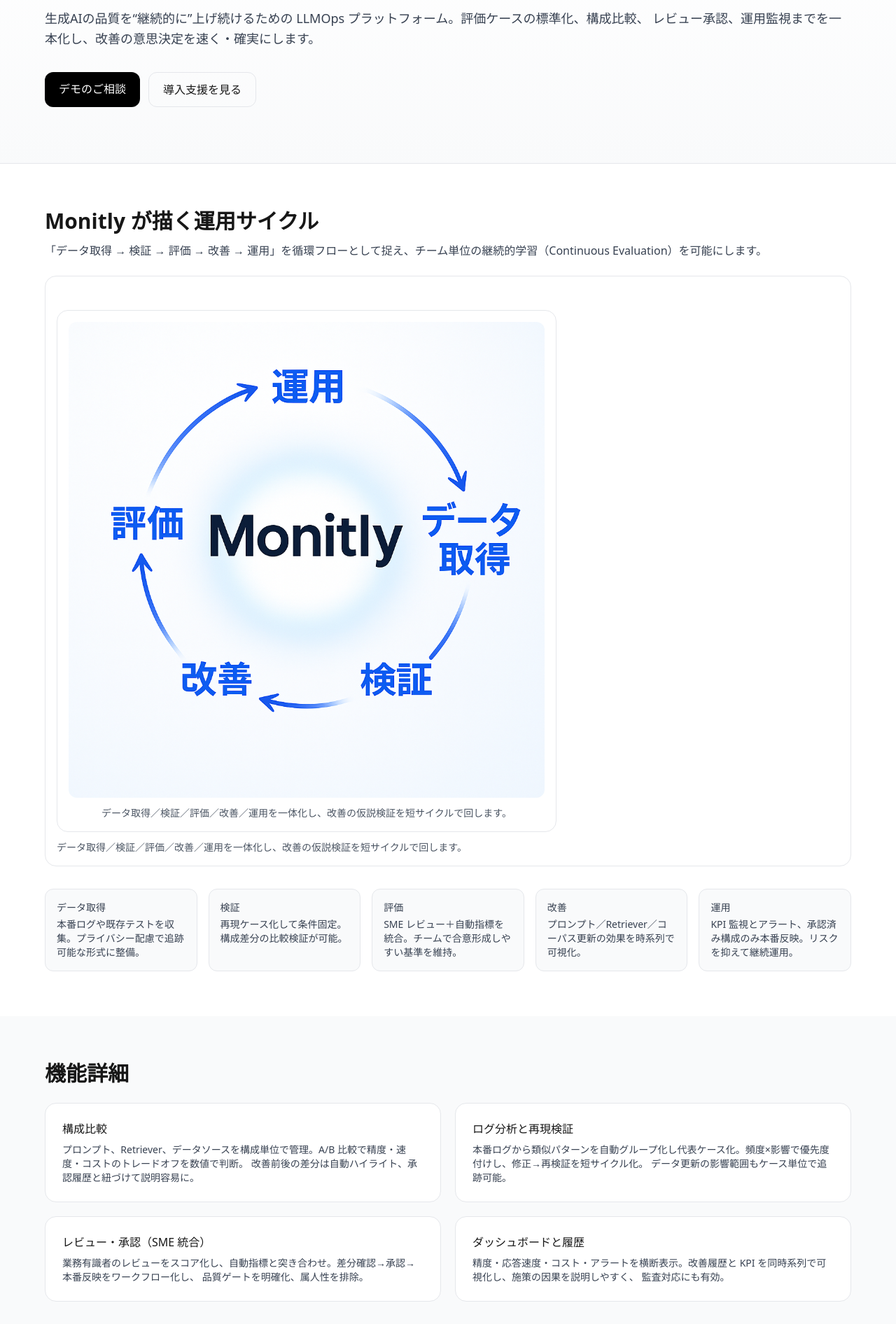
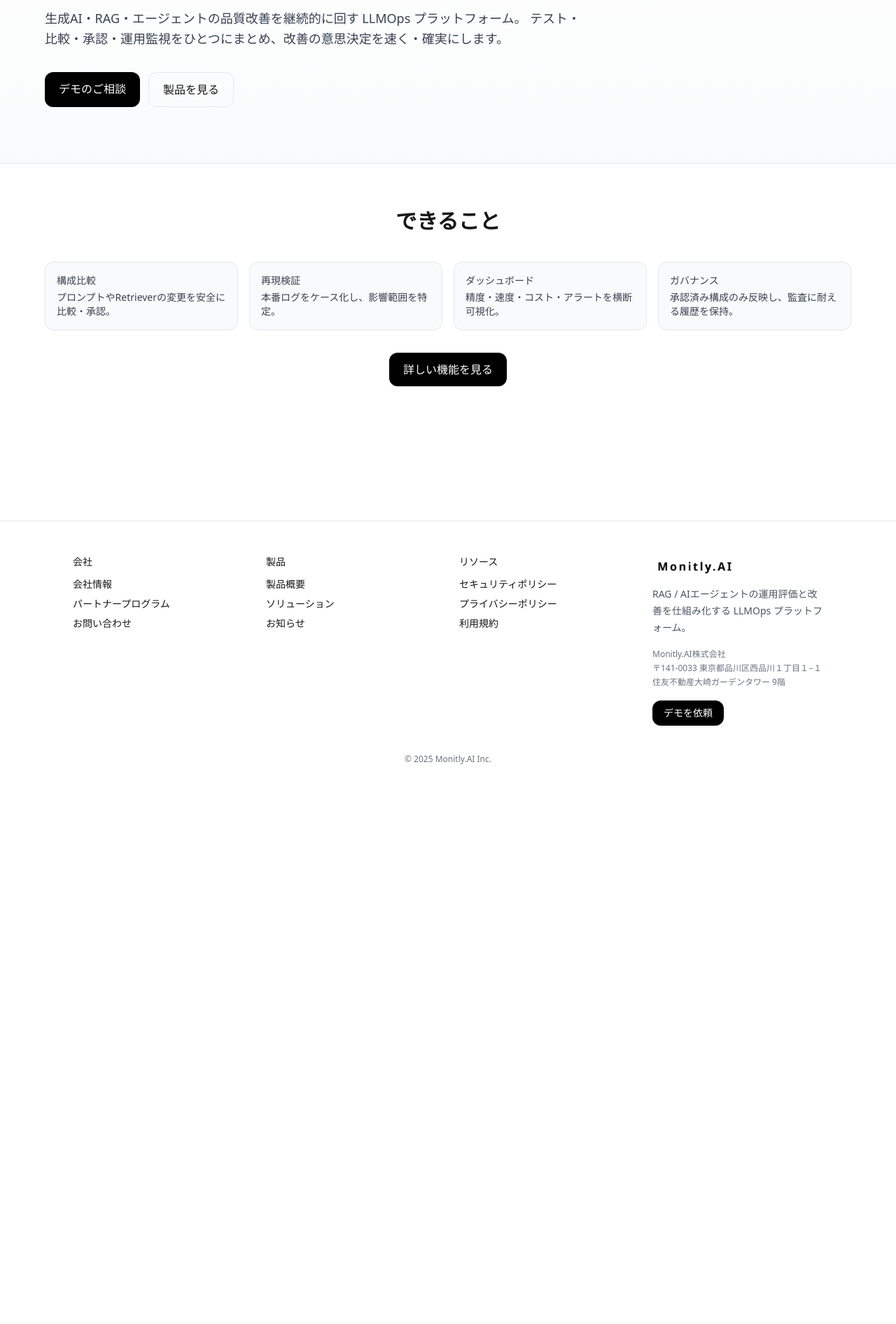
Before and after one commit to monitly-hioki/monitlyai-site, a Next.js app: page / in a window 1280 px wide. Shown: the part 228-2120 px from the top of the page at 70% size. After the commit the page ends 1369 px from the top, so only its background shows below. Built offline with nearby package versions, Linux system fonts and the light colour scheme.

Commit message:
fix(home): restore homepage and remove product section from /

```diff
--- a/app/page.tsx
+++ b/app/page.tsx
@@ -1,215 +1,46 @@
-// app/product/page.tsx
 import Image from "next/image";
 import Link from "next/link";
 
 export default function Page() {
   return (
     <main className="min-h-screen">
-      {/* Hero */}
       <section className="px-6 md:px-10 py-20 bg-gradient-to-b from-white to-gray-50">
         <div className="max-w-6xl mx-auto">
           <h1 className="text-4xl md:text-5xl font-semibold">Monitly（モニトリー）</h1>
-          <p className="mt-5 text-gray-700 text-lg leading-relaxed">
-            生成AIの品質を“継続的に”上げ続けるための LLMOps プラットフォーム。評価ケースの標準化、構成比較、
-            レビュー承認、運用監視までを一本化し、改善の意思決定を速く・確実にします。
+          <p className="mt-5 text-gray-700 text-lg leading-relaxed max-w-3xl">
+            生成AI・RAG・エージェントの品質改善を継続的に回す LLMOps プラットフォーム。
+            テスト・比較・承認・運用監視をひとつにまとめ、改善の意思決定を速く・確実にします。
           </p>
           <div className="mt-8 flex flex-wrap gap-3">
             <Link href="/contact" className="px-5 py-3 rounded-xl bg-black text-white">デモのご相談</Link>
-            <Link href="/solutions" className="px-5 py-3 rounded-xl border">導入支援を見る</Link>
+            <Link href="/product" className="px-5 py-3 rounded-xl border">製品を見る</Link>
           </div>
         </div>
       </section>
 
-      {/* 運用サイクル（SVG 版） */}
       <section className="px-6 md:px-10 py-16 border-t bg-white">
-        <div className="max-w-6xl mx-auto">
-          <h2 className="text-3xl font-semibold">Monitly が描く運用サイクル</h2>
-          <p className="mt-3 text-gray-700">
-            「データ取得 → 検証 → 評価 → 改善 → 運用」を循環フローとして捉え、チーム単位の継続的学習（Continuous Evaluation）を可能にします。
-          </p>
-
-          <figure className="mt-6 rounded-2xl border bg-white p-4">
-            <div className="rounded-xl overflow-hidden">
-              <figure className="mt-8 rounded-2xl border bg-white p-4 inline-block">
-  <div className="rounded-xl overflow-hidden mx-auto max-w-[520px] sm:max-w-[560px] md:max-w-[600px] lg:max-w-[640px] xl:max-w-[680px]">
-    <img
-      src="/assets/v1/monitlycircle.png"
-      alt="Monitly運用サイクル"
-      className="w-full h-auto"
-      width="1024"
-      height="1024"
-      loading="lazy"
-    />
-  </div>
-  <figcaption className="mt-3 text-sm text-gray-600 text-center">
-    データ取得／検証／評価／改善／運用を一体化し、改善の仮説検証を短サイクルで回します。
-  </figcaption>
-</figure>
-            </div>
-            <figcaption className="mt-3 text-sm text-gray-600">
-              データ取得／検証／評価／改善／運用を一体化し、改善の仮説検証を短サイクルで回します。
-            </figcaption>
-          </figure>
-
-          <div className="mt-8 grid md:grid-cols-5 gap-4 text-sm text-gray-700">
+        <div className="max-w-6xl mx-auto text-center">
+          <h2 className="text-3xl font-semibold">できること</h2>
+          <div className="mt-10 grid md:grid-cols-4 gap-4 text-sm text-gray-700 text-left">
             <div className="p-4 rounded-xl border bg-gray-50">
-              <div className="font-medium">データ取得</div>
-              <div className="mt-1">本番ログや既存テストを収集。プライバシー配慮で追跡可能な形式に整備。</div>
+              <div className="font-medium">構成比較</div>
+              <div className="mt-1">プロンプトやRetrieverの変更を安全に比較・承認。</div>
             </div>
             <div className="p-4 rounded-xl border bg-gray-50">
-              <div className="font-medium">検証</div>
-              <div className="mt-1">再現ケース化して条件固定。構成差分の比較検証が可能。</div>
+              <div className="font-medium">再現検証</div>
+              <div className="mt-1">本番ログをケース化し、影響範囲を特定。</div>
             </div>
             <div className="p-4 rounded-xl border bg-gray-50">
-              <div className="font-medium">評価</div>
-              <div className="mt-1">SME レビュー＋自動指標を統合。チームで合意形成しやすい基準を維持。</div>
+              <div className="font-medium">ダッシュボード</div>
+              <div className="mt-1">精度・速度・コスト・アラートを横断可視化。</div>
             </div>
             <div className="p-4 rounded-xl border bg-gray-50">
-              <div className="font-medium">改善</div>
-              <div className="mt-1">プロンプト／Retriever／コーパス更新の効果を時系列で可視化。</div>
-            </div>
-            <div className="p-4 rounded-xl border bg-gray-50">
-              <div className="font-medium">運用</div>
-              <div className="mt-1">KPI 監視とアラート、承認済み構成のみ本番反映。リスクを抑えて継続運用。</div>
+              <div className="font-medium">ガバナンス</div>
+              <div className="mt-1">承認済み構成のみ反映し、監査に耐える履歴を保持。</div>
             </div>
           </div>
-        </div>
-      </section>
-
-      {/* 機能詳細 */}
-      <section className="px-6 md:px-10 py-16 bg-gray-50">
-        <div className="max-w-6xl mx-auto">
-          <h2 className="text-3xl font-semibold">機能詳細</h2>
-          <div className="mt-6 grid md:grid-cols-2 gap-5">
-            <div className="p-6 rounded-2xl border bg-white">
-              <h3 className="font-medium">構成比較</h3>
-              <p className="mt-2 text-sm text-gray-700">
-                プロンプト、Retriever、データソースを構成単位で管理。A/B 比較で精度・速度・コストのトレードオフを数値で判断。
-                改善前後の差分は自動ハイライト、承認履歴と紐づけて説明容易に。
-              </p>
-            </div>
-            <div className="p-6 rounded-2xl border bg-white">
-              <h3 className="font-medium">ログ分析と再現検証</h3>
-              <p className="mt-2 text-sm text-gray-700">
-                本番ログから類似パターンを自動グループ化し代表ケース化。頻度×影響で優先度付けし、修正→再検証を短サイクル化。
-                データ更新の影響範囲もケース単位で追跡可能。
-              </p>
-            </div>
-            <div className="p-6 rounded-2xl border bg-white">
-              <h3 className="font-medium">レビュー・承認（SME 統合）</h3>
-              <p className="mt-2 text-sm text-gray-700">
-                業務有識者のレビューをスコア化し、自動指標と突き合わせ。差分確認→承認→本番反映をワークフロー化し、
-                品質ゲートを明確化、属人性を排除。
-              </p>
-            </div>
-            <div className="p-6 rounded-2xl border bg-white">
-              <h3 className="font-medium">ダッシュボードと履歴</h3>
-              <p className="mt-2 text-sm text-gray-700">
-                精度・応答速度・コスト・アラートを横断表示。改善履歴と KPI を同時系列で可視化し、施策の因果を説明しやすく、
-                監査対応にも有効。
-              </p>
-            </div>
-          </div>
-        </div>
-      </section>
-
-{/* 製品画面（スクリーンショット 3枚） */}
-<section className="px-6 md:px-10 py-16 bg-white">
-  <div className="max-w-6xl mx-auto">
-    <h2 className="text-3xl font-semibold">製品画面</h2>
-  </div>
-
-  {/* ここ：幅を 5xl → 4xl、縦間隔を少し広めに */}
-  <div className="mt-6 max-w-4xl mx-auto space-y-10">
-    {/* 1. 構成比較 */}
-    <figure className="rounded-2xl border bg-white p-4">
-      <div className="relative aspect-[16/9] overflow-hidden rounded-xl">
-        <Image
-          src="/assets/v1/compare-ui.png"
-          alt="構成比較画面"
-          fill
-          sizes="(min-width: 1024px) 860px, (min-width: 768px) 92vw, 96vw"
-          className="object-cover"
-        />
-      </div>
-      <figcaption className="mt-3 text-sm text-gray-600">
-        構成比較：プロンプト／Retriever／データソースの差分を横並びで把握
-      </figcaption>
-      {/* 機能ポイント */}
-      <ul className="mt-2 text-xs text-gray-500 list-disc list-inside space-y-1">
-        <li>A/B 比較で精度・速度・コストを同時評価</li>
-        <li>差分ハイライトと構成単位の履歴管理</li>
-        <li>数値指標と画面の見た目差分をワンビュー化</li>
-      </ul>
-    </figure>
-
-    {/* 2. レビュー・承認 */}
-    <figure className="rounded-2xl border bg-white p-4">
-      <div className="relative aspect-[16/9] overflow-hidden rounded-xl">
-        <Image
-          src="/assets/v1/review-workflow.png"
-          alt="レビューと承認ワークフロー"
-          fill
-          sizes="(min-width: 1024px) 860px, (min-width: 768px) 92vw, 96vw"
-          className="object-cover"
-        />
-      </div>
-      <figcaption className="mt-3 text-sm text-gray-600">
-        レビュー・承認：差分確認→承認→本番反映までをワークフローで管理
-      </figcaption>
-      <ul className="mt-2 text-xs text-gray-500 list-disc list-inside space-y-1">
-        <li>SME レビューをスコア化し自動指標と突合</li>
-        <li>承認履歴・コメントを構成にひも付け</li>
-        <li>承認済みのみリリースする品質ゲート</li>
-      </ul>
-    </figure>
-
-    {/* 3. 性能・指標 */}
-    <figure className="rounded-2xl border bg-white p-4">
-      <div className="relative aspect-[16/9] overflow-hidden rounded-xl">
-        <Image
-          src="/assets/v1/perfomance-ui.png" // 綴りそのまま
-          alt="性能・指標ビュー"
-          fill
-          sizes="(min-width: 1024px) 860px, (min-width: 768px) 92vw, 96vw"
-          className="object-cover"
-        />
-      </div>
-      <figcaption className="mt-3 text-sm text-gray-600">
-        性能・指標：精度／応答速度／コストを俯瞰し、改善効果を可視化
-      </figcaption>
-      <ul className="mt-2 text-xs text-gray-500 list-disc list-inside space-y-1">
-        <li>精度・速度・コストのトレンドを時系列で把握</li>
-        <li>しきい値アラートで劣化を即検知</li>
-        <li>構成タグや期間でフィルタリング</li>
-      </ul>
-    </figure>
-  </div>
-</section>
-
-
-      {/* 対応環境・セキュリティ */}
-      <section className="px-6 md:px-10 py-16 bg-gray-50 border-t">
-        <div className="max-w-6xl mx-auto">
-          <h2 className="text-3xl font-semibold">対応環境・セキュリティ</h2>
-          <div className="mt-6 grid md:grid-cols-3 gap-6">
-            <div className="p-6 rounded-2xl border bg-white">
-              <div className="text-sm text-gray-500">デプロイ形態</div>
-              <div className="mt-2 text-sm text-gray-700">SaaS／専用 VPC／オンプレミス</div>
-            </div>
-            <div className="p-6 rounded-2xl border bg-white">
-              <div className="text-sm text-gray-500">モデル接続</div>
-              <div className="mt-2 text-sm text-gray-700">OpenAI／Azure OpenAI／Anthropic 等。ローカル LLM（Ollama／LM Studio）は順次強化</div>
-            </div>
-            <div className="p-6 rounded-2xl border bg-white">
-              <div className="text-sm text-gray-500">認証・権限</div>
-              <div className="mt-2 text-sm text-gray-700">SSO、ロール権限、監査ログ、IP 制限。WS/プロジェクト単位の分離管理</div>
-            </div>
-          </div>
-
-          <div className="mt-8 flex flex-wrap gap-3">
-            <Link href="/contact" className="px-5 py-3 rounded-xl bg-black text-white">導入・デモのご相談</Link>
-            <Link href="/news" className="px-5 py-3 rounded-xl border">最新のお知らせ</Link>
+          <div className="mt-8">
+            <Link href="/product" className="inline-block rounded-xl bg-black text-white px-5 py-3">詳しい機能を見る</Link>
           </div>
         </div>
       </section>
```
